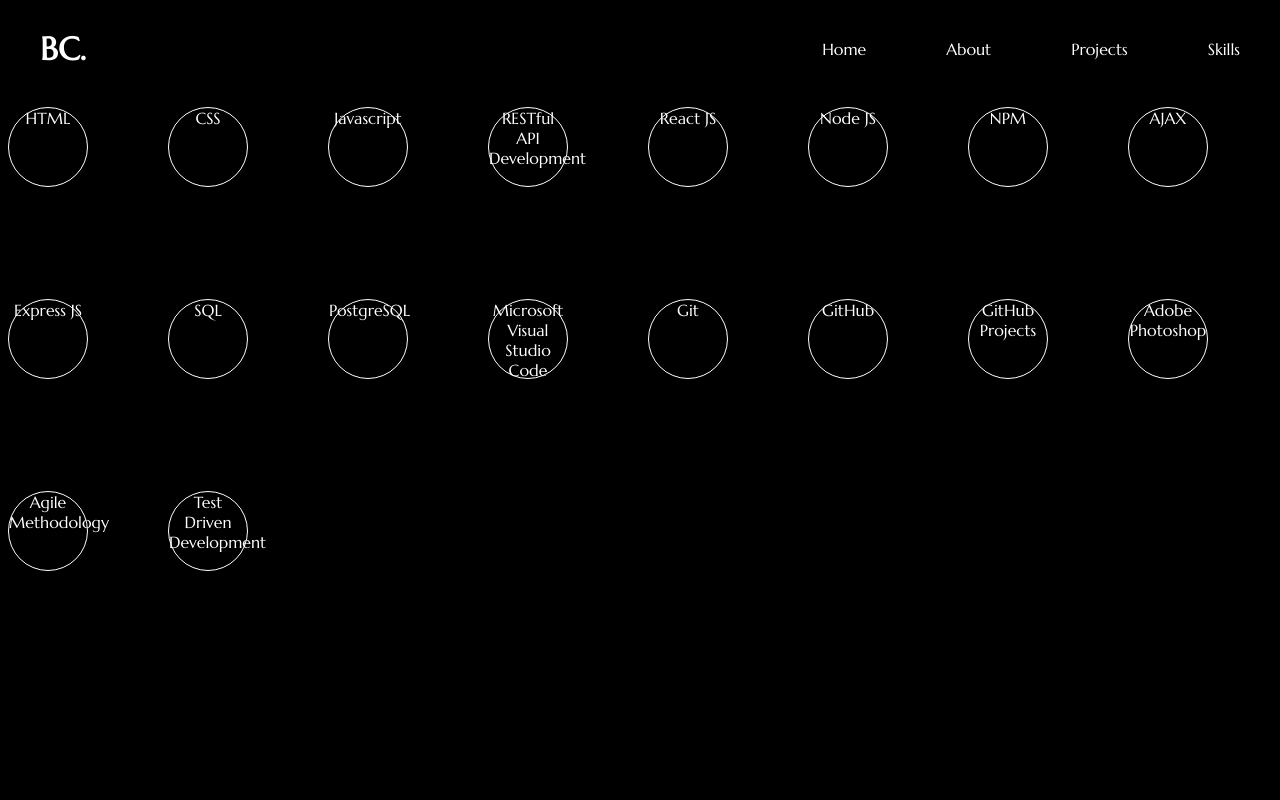
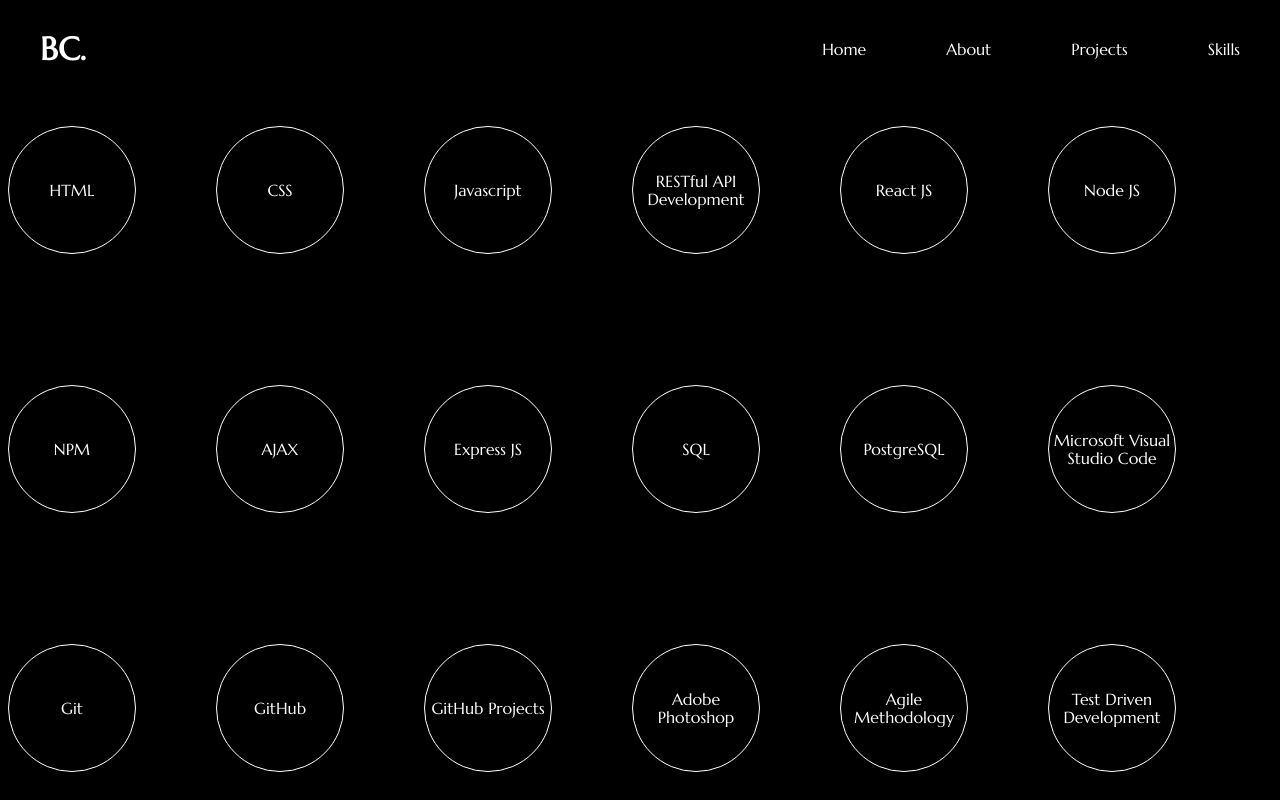
Before and after one commit to bcallus/Brittany-Callus_Personal-Site, a React (Create React App) app: page /skills in a window 1280 px wide. Built offline with nearby package versions, Linux system fonts and the light colour scheme.

Commit message:
text centered

```diff
--- a/src/index.css
+++ b/src/index.css
@@ -218,9 +218,14 @@
   }
 
   .skill-name {
-    width: 5rem;
-    height: 5rem;
+    width: 8rem;
+    height: 8rem;
     text-align: center;
     border: solid white 1px;
     border-radius: 50%;
+    display: flex;
+    justify-content: center;
+    align-items: center;
+    margin-top: 35px;
+    line-height: 18px;
   }
```
